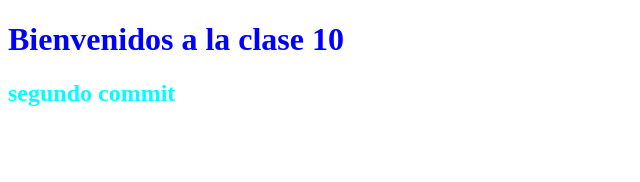
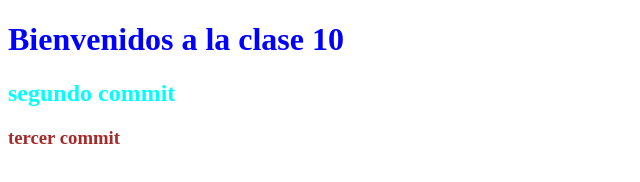
Before and after one commit to Ruzstty/Lunes-Comi-Noche, a plain HTML site: page index.html in a window 1280 px wide. Shown: the whole page, without its empty margins (0-640 px from the left). Drawn offline with Linux system fonts and the light colour scheme.

Commit message:
tercer commit

```diff
--- a/css/estilos.css
+++ b/css/estilos.css
@@ -6,3 +6,8 @@ h2 {
 
     color: aqua;
 }
+
+h3{
+
+    color: brown;
+}
--- a/index.html
+++ b/index.html
@@ -17,6 +17,8 @@
 
     <h2> segundo commit</h2>
 
+    <h3> tercer commit</h3>
+
 
 </body>
 </html>
```
